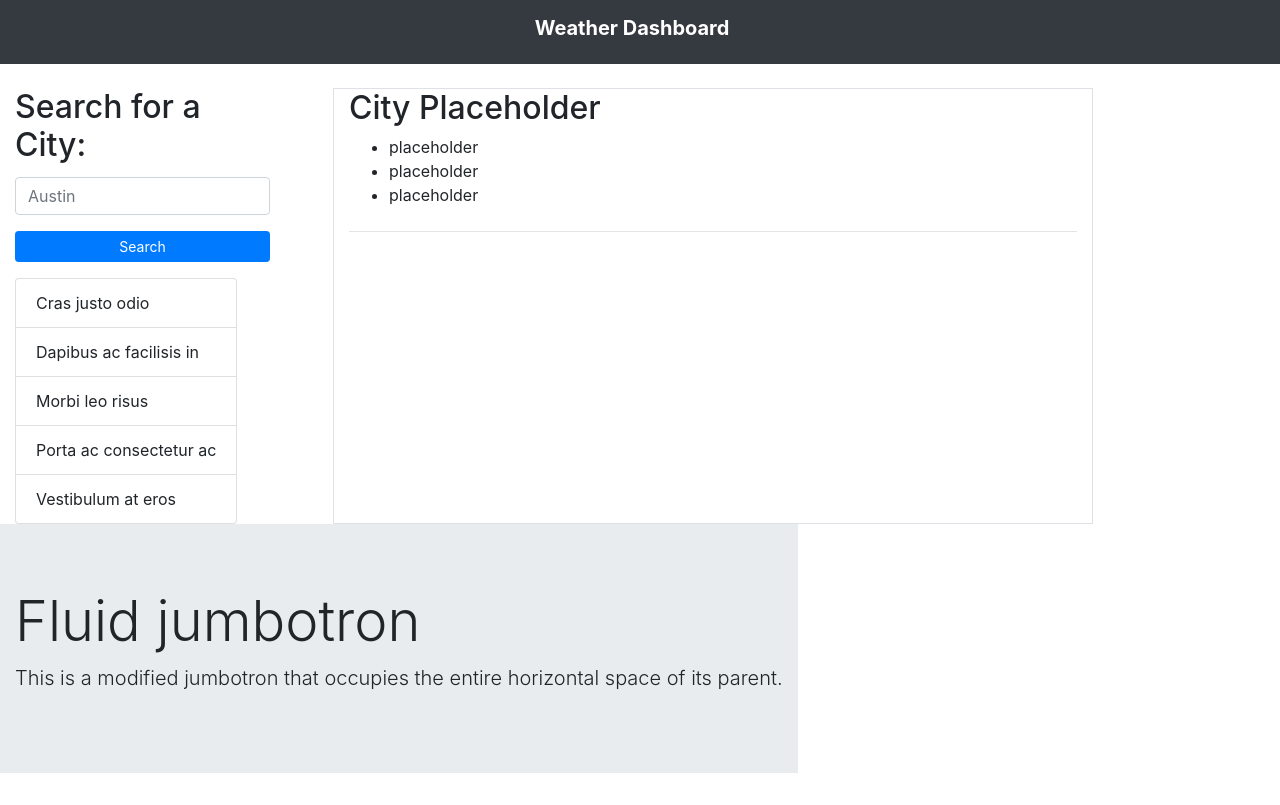
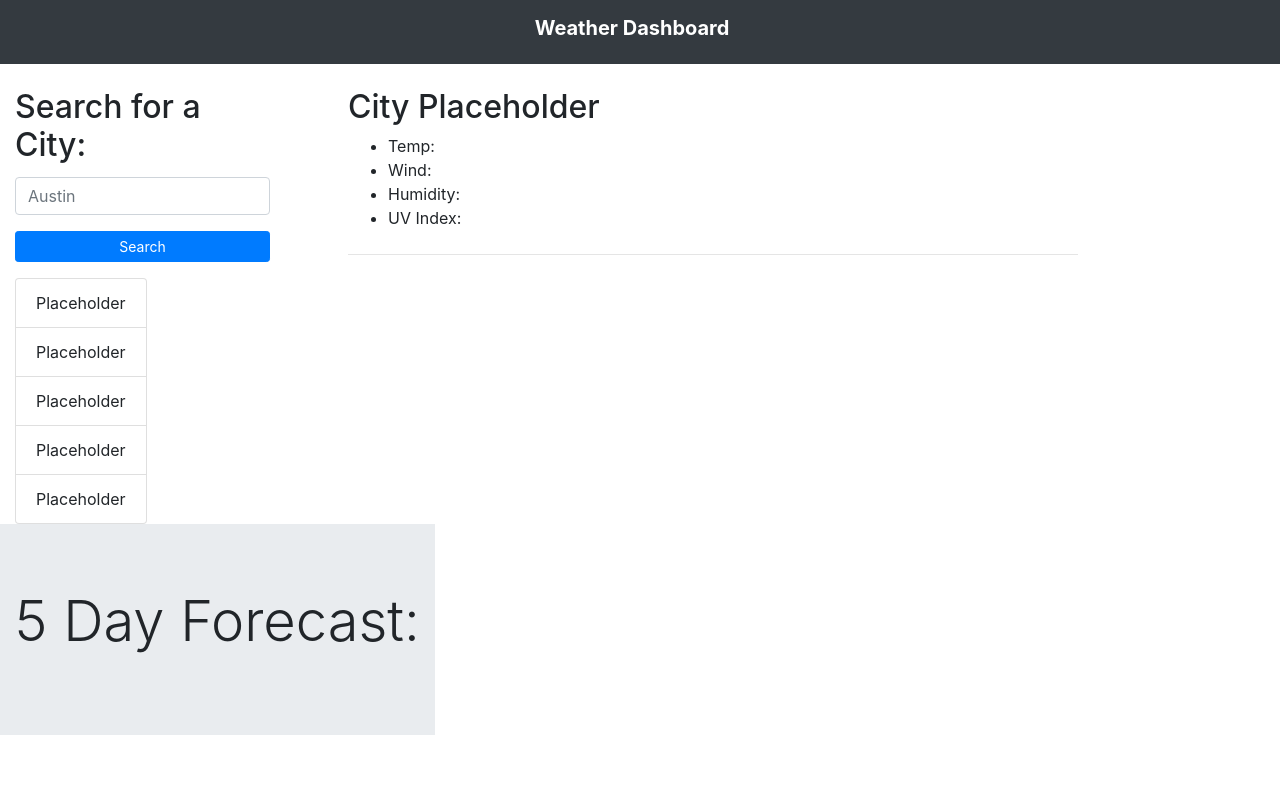
Before and after one commit to saebr/ServerAPI_WeatherDashboard, a plain HTML site: page index.html in a window 1280 px wide. Drawn offline with nearby package versions, Linux system fonts and the light colour scheme.

Commit message:
Rearranged the index and attempted to add funcitonality to page

```diff
--- a/index.html
+++ b/index.html
@@ -26,23 +26,24 @@
               <input class="form-control mt-1 mb-3 col-md" type="text" placeholder="Austin">
               <button type="button" class="btn btn-primary btn-sm btn-block">Search</button>
               <ul class="list-group mt-3 ">
-                <li class="list-group-item">Cras justo odio</li>
-                <li class="list-group-item">Dapibus ac facilisis in</li>
-                <li class="list-group-item">Morbi leo risus</li>
-                <li class="list-group-item">Porta ac consectetur ac</li>
-                <li class="list-group-item">Vestibulum at eros</li>
+                <li class="list-group-item">Placeholder</li>
+                <li class="list-group-item">Placeholder</li>
+                <li class="list-group-item">Placeholder</li>
+                <li class="list-group-item">Placeholder</li>
+                <li class="list-group-item">Placeholder</li>
               </ul>
             </form>
 
 
 
           </div>
-          <div class="col-8 border ml-5">
+          <div class="col-8 ml-5">
             <h2 class="">City Placeholder</h2>
             <ul>
-              <li>placeholder</li>
-              <li>placeholder</li>
-              <li>placeholder</li>
+              <li>Temp:</li>
+              <li>Wind:</li>
+              <li>Humidity:</li>
+              <li>UV Index:</li>
             </ul>
             <hr class="my-4">
 
@@ -50,8 +51,8 @@
 
           <div class="jumbotron jumbotron-fluid flex">
             <div class="container">
-              <h1 class="display-4">Fluid jumbotron</h1>
-              <p class="lead">This is a modified jumbotron that occupies the entire horizontal space of its parent.</p>
+              <h1 class="display-4">5 Day Forecast: </h1>
+              <p class="lead"></p>
             </div>
           </div>
         </div>
```
